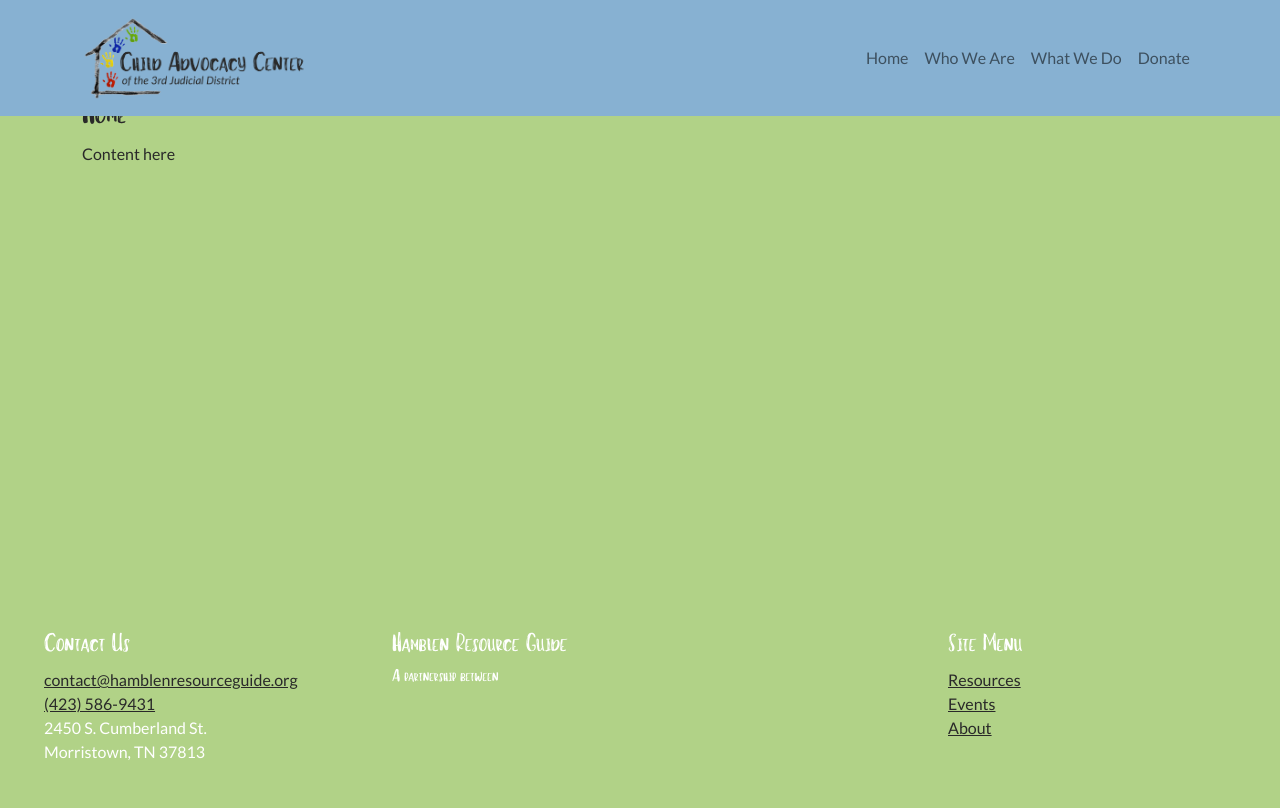
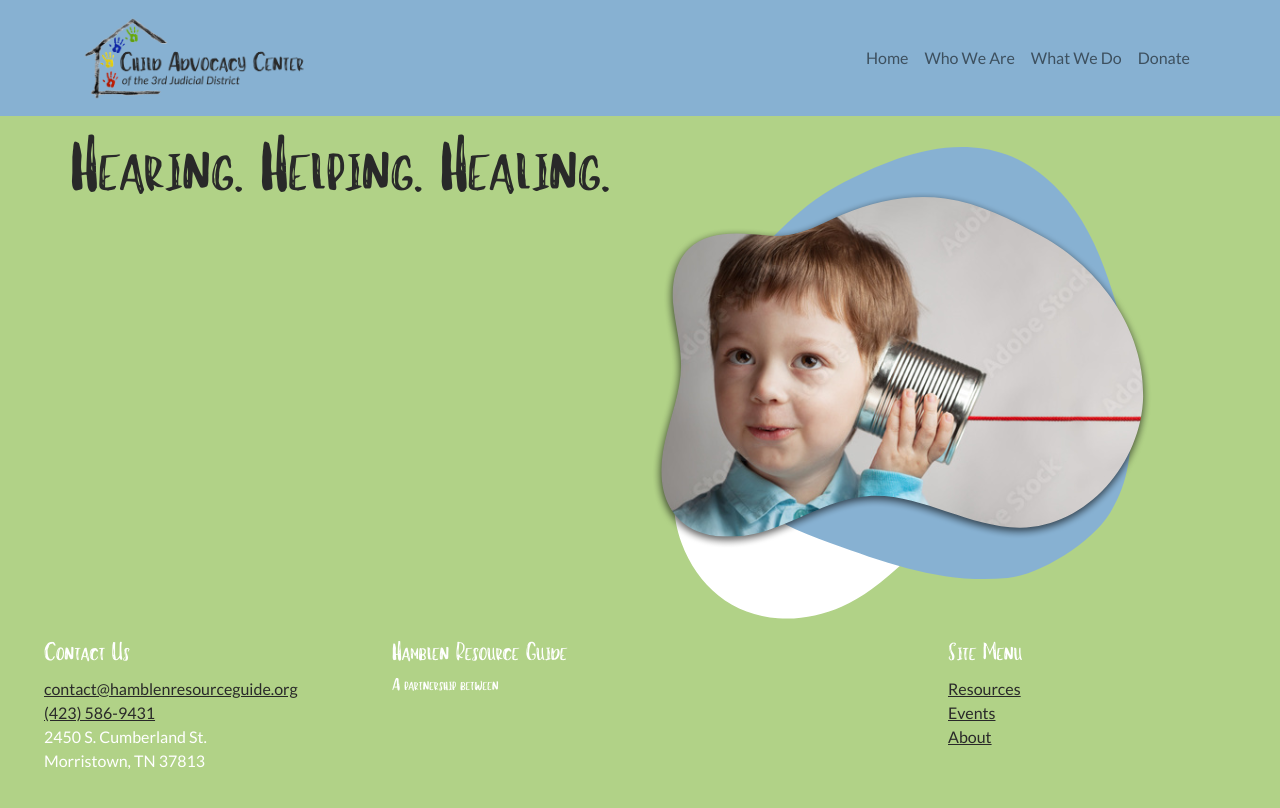
Before and after one commit to ettariley/CAC, a React (Create React App) app: page / in a window 1280 px wide. Built offline with nearby package versions, Linux system fonts and the light colour scheme.

Commit message:
worked on home page landing

```diff
--- a/src/components/home.js
+++ b/src/components/home.js
@@ -3,6 +3,8 @@ import Container from 'react-bootstrap/Container';
 import Row from 'react-bootstrap/Row';
 import Col from 'react-bootstrap/Col';
 import Fade from 'react-bootstrap/Fade';
+import Image from 'react-bootstrap/Image';
+import HomeLanding from '../assets/home-landing.png';
 
 function Home() {
   const [open, setOpen] = useState(false);
@@ -15,10 +17,23 @@ function Home() {
   return (
     <Fade in={open}>
       <Container className="mt-5 pt-5">
-        <h2>Home</h2>
-        <Row>
+        <Row className="mt-4">
+          <Col className="home-landing">
+            <Row>Hearing. Helping. Healing.</Row>
+          </Col>
+          {/* <Col md="7">
+            <Row>
+              <Col className="home-landing">Hearing.</Col>
+            </Row>
+            <Row>
+              <Col className="home-landing offset-md-2">Helping.</Col>
+            </Row>
+            <Row>
+              <Col className="home-landing offset-md-4">Healing.</Col>
+            </Row>
+          </Col> */}
           <Col>
-            <p>Content here</p>
+            <Image src={HomeLanding} fluid />
           </Col>
         </Row>
       </Container>
```
Also changed, not shown: src/assets/home-landing.png (added).
